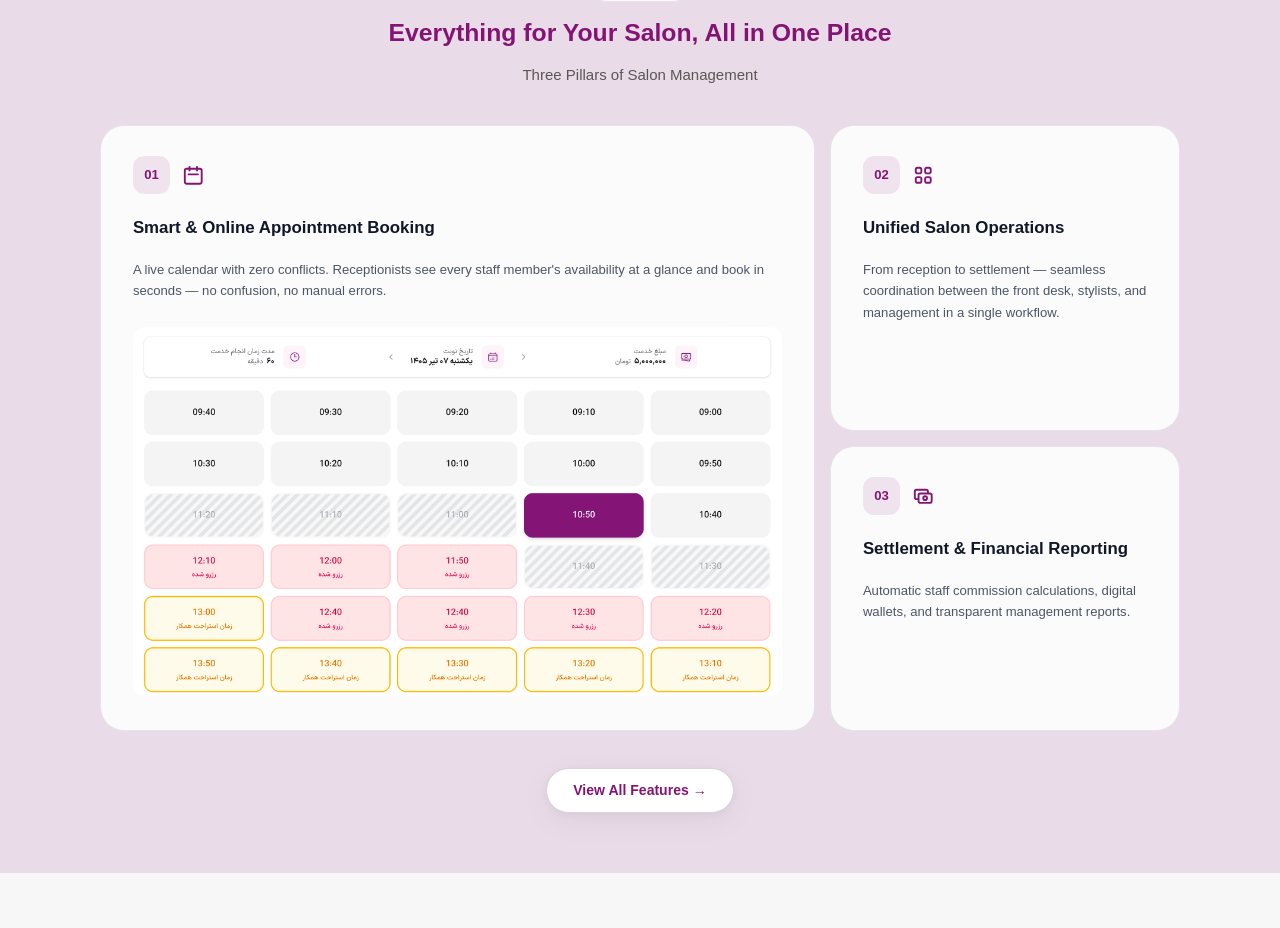
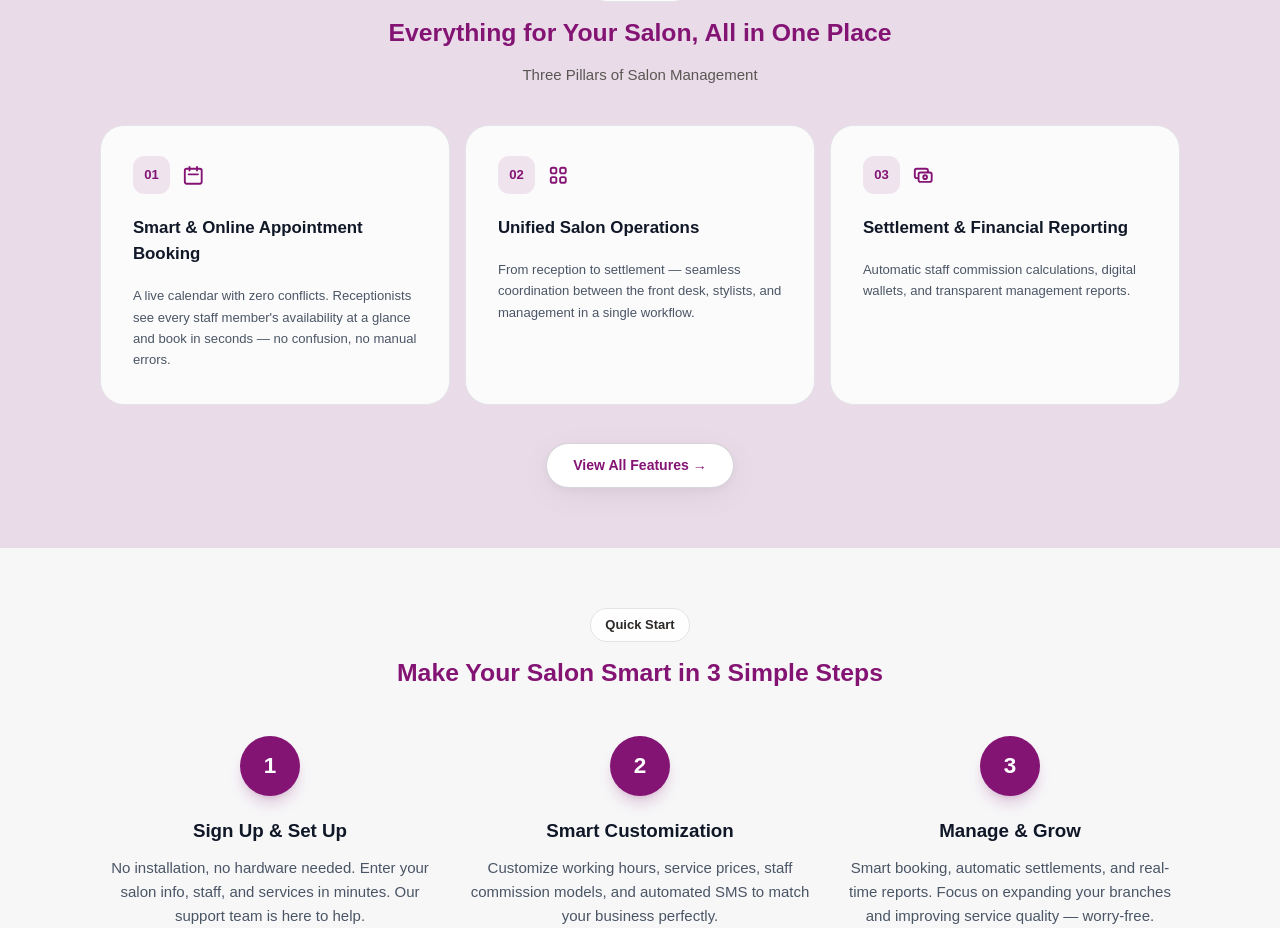
Before and after one commit to mehdijalalii/zimo-frontend, a Next.js app: page /en in a window 1280 px wide. Shown: the part 1424-2352 px from the top of the page. Built offline with nearby package versions, Linux system fonts and the light colour scheme.

Commit message:
fix: make smart appointment card same size as other highlighted cards

```diff
--- a/src/components/home/HomeHighlights.tsx
+++ b/src/components/home/HomeHighlights.tsx
@@ -39,7 +39,7 @@ export default function HomeHighlights({ locale, translations }: HomeHighlightsP
         <div className="bento-grid">
           <Link
             href={getHref(locale, 'features')}
-            className="feature-card feature-card--bento feature-card--bento-lg group relative transition hover:-translate-y-1"
+            className="feature-card feature-card--bento group relative transition hover:-translate-y-1"
           >
             <div className="absolute inset-x-0 top-0 rounded-t-3xl bg-[#841474]" />
             <div className="flex items-center gap-3">
@@ -66,13 +66,6 @@ export default function HomeHighlights({ locale, translations }: HomeHighlightsP
             <p className="mt-2 text-sm leading-relaxed text-gray-600">
               {highlights.items[0]?.description}
             </p>
-            <Image
-              src="/images/landing/smart-appointment.png"
-              alt={highlights.items[0]?.title ?? ''}
-              width={600}
-              height={400}
-              className="mt-4 w-full rounded-xl object-cover"
-            />
           </Link>
 
           <Link
```
